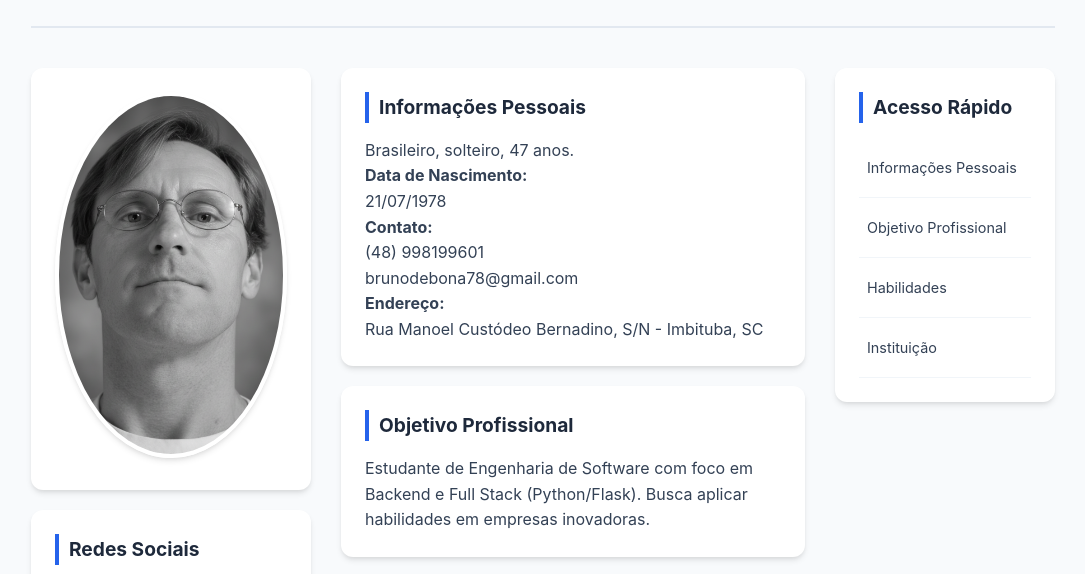
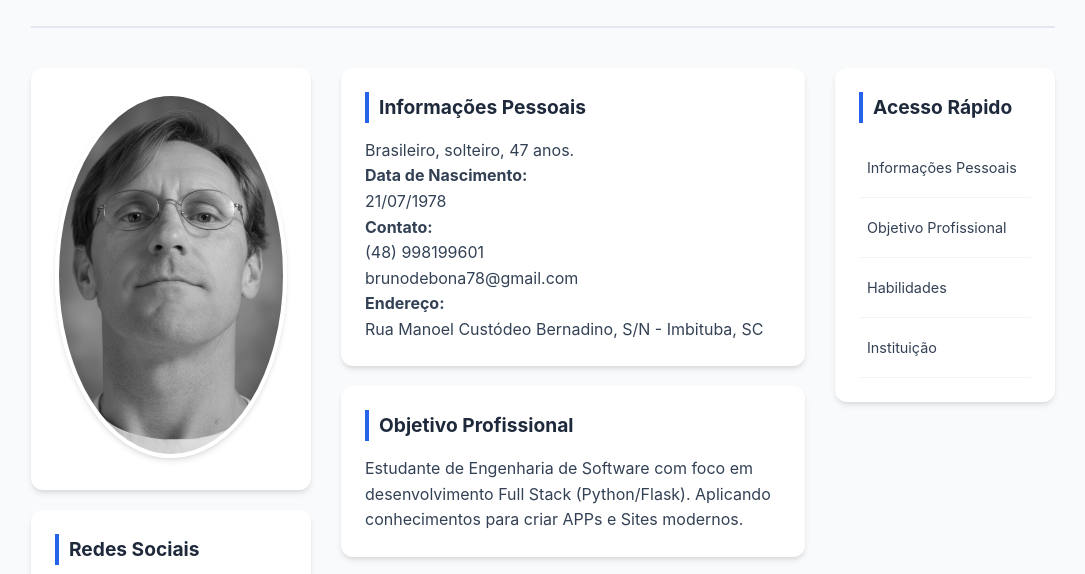
Before and after one commit to Brunodebona/curriculo, a plain HTML site: page index.html in a window 1280 px wide. Shown: the part 158-732 px from the top of the page, without its empty margins (97-1182 px from the left). Drawn offline with Linux system fonts and the light colour scheme.

Commit message:
Update professional objective description in index.html

```diff
--- a/index.html
+++ b/index.html
@@ -63,8 +63,8 @@
         <div class="card" id="personal-profile">
           <h2>Objetivo Profissional</h2>
           <p>
-            Estudante de Engenharia de Software com foco em Backend e Full Stack
-            (Python/Flask). Busca aplicar habilidades em empresas inovadoras.
+            Estudante de Engenharia de Software com foco em desenvolvimento Full Stack
+            (Python/Flask). Aplicando conhecimentos para criar APPs e Sites modernos.
           </p>
         </div>
 
```
